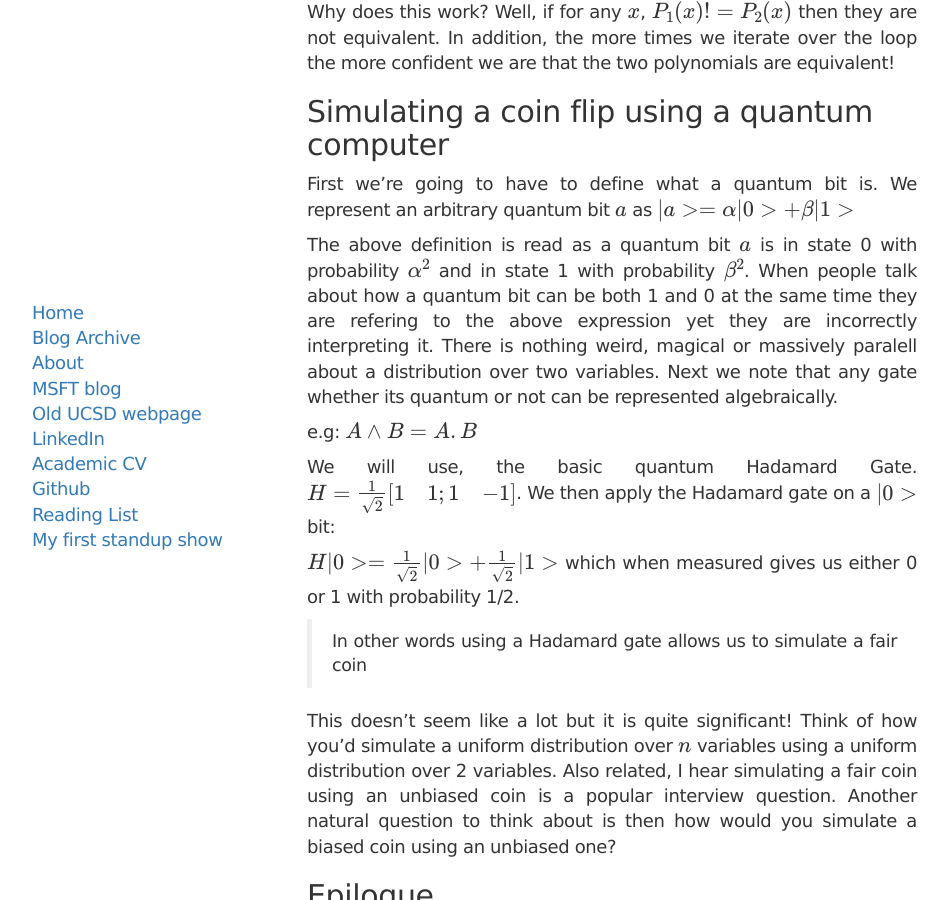
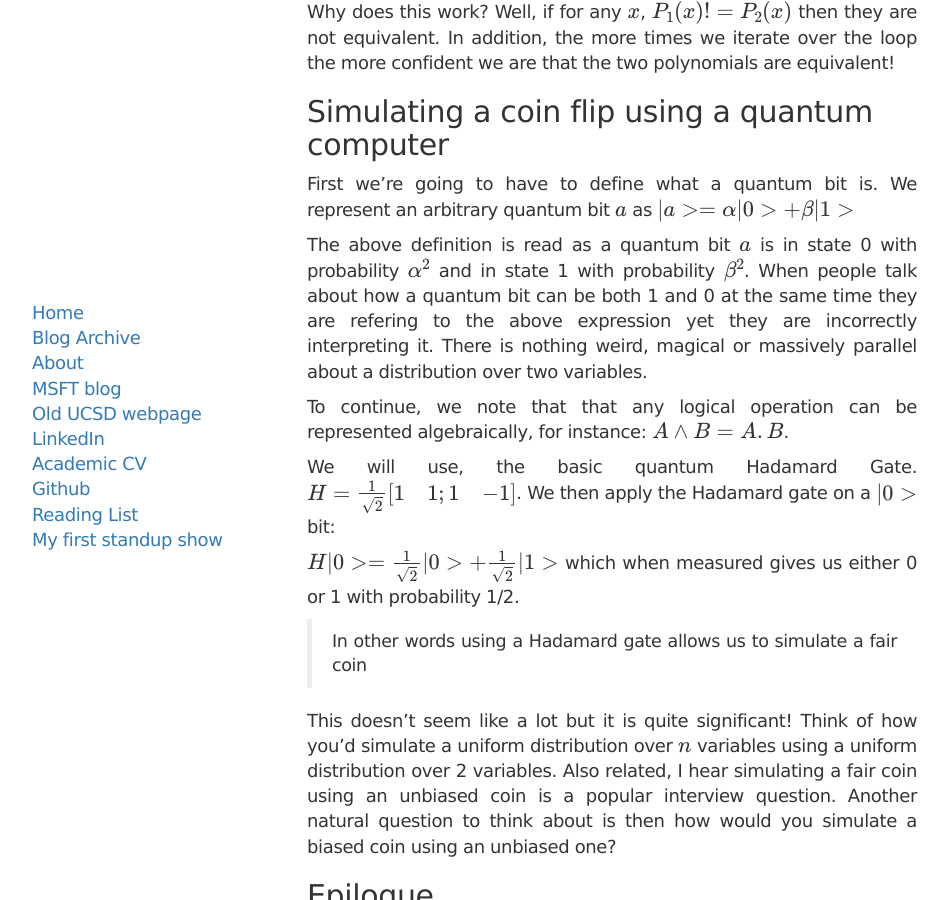
Before and after one commit to msaroufim/MLblog, a Jekyll site: the page built from _posts/2015-02-14-quantum-computers-can-simulate-classical-computers.md, in a window 1280 px wide and 900 px high, scrolled down 2956 px. Shown: the whole window, without its empty margins (28-977 px from the left). Built offline with Jekyll 4.4.1, drawn with Linux system fonts in a browser that asks for light colours; nearby versions of some CDN libraries; formulas are drawn with MathJax 3; comment, search, counter and statistics services are not loaded.

```diff
--- a/_posts/2015-02-14-quantum-computers-can-simulate-classical-computers.md
+++ b/_posts/2015-02-14-quantum-computers-can-simulate-classical-computers.md
@@ -102,9 +102,10 @@ Why does this work? Well, if for any \\(x\\), \\(P_1(x) != P_2(x)\\) then they a
 
 First we're going to have to define what a quantum bit is. We represent an arbitrary quantum bit \\(a\\) as \\( \| a > = \alpha \| 0 > + \beta \| 1 > \\)
 
-The above definition is read as a quantum bit \\(a\\) is in state 0 with probability \\(\alpha^2\\) and in state 1 with probability \\(\beta^2\\). When people talk about how a quantum bit can be both 1 and 0 at the same time they are refering to the above expression yet they are incorrectly interpreting it. There is nothing weird, magical or massively paralell about a distribution over two variables. Next we note that any gate whether its quantum or not can be represented algebraically.
+The above definition is read as a quantum bit \\(a\\) is in state 0 with probability \\(\alpha^2\\) and in state 1 with probability \\(\beta^2\\). When people talk about how a quantum bit can be both 1 and 0 at the same time they are refering to the above expression yet they are incorrectly interpreting it. There is nothing weird, magical or massively parallel about a distribution over two variables.
 
-e.g: \\(A \wedge B = A . B \\)
+To continue, we note that that any logical operation can be represented algebraically, for instance: \\(A \wedge B = A . B \\).
+
 
 We will use, the basic quantum Hadamard Gate. \\(H = \frac{1}{\sqrt{2}}   \begin{bmatrix}1 & 1  ; 1 & -1 \end{bmatrix} \\). We then apply the Hadamard gate on a \\(\|0>\\) bit:
 
```
Also changed, not shown: 2 other files.
